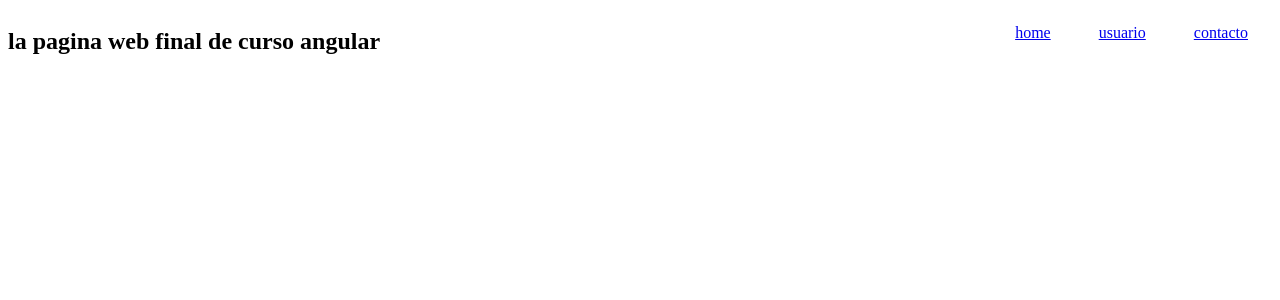
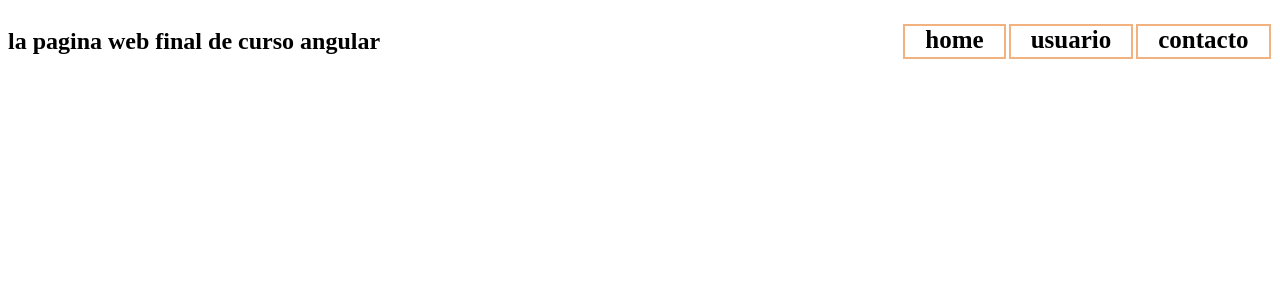
Before and after one commit to fimovol/final-angular, an Angular app: page / in a window 1280 px wide. Shown: the top 300 px of the page. Built offline with nearby package versions, Linux system fonts and the light colour scheme.

Commit message:
feat(navbar): add style css hover and more

```diff
--- a/src/app/principal/navbar/navbar.component.css
+++ b/src/app/principal/navbar/navbar.component.css
@@ -1,3 +1,10 @@
+*{
+    --color-verde: #06945b;
+    --color-verde-claro: #68e5a2;
+    --color-piel: #f1b280;
+    --color-azul: #395be0;
+    --color-amarillo: #fae053;
+}
 nav{
     display: flex;
     justify-content: space-between;
@@ -7,5 +14,28 @@ ul{
     list-style: none;
 }
 ul li{
-    margin: 0px 24px;
+    padding: 0px 20px;
+    margin: 0px 1.5px;
+    border: 2px solid var(--color-piel);
+    /* background-color: var(--color-azul); */
+    transition: all 0.4s ease-in-out;
 }
+ul li:hover{
+    background-color: var(--color-piel);
+    cursor: pointer;
+}
+a{
+    font-weight: 600;
+    text-decoration: none;
+    font-size: 25px;
+    user-select: none;
+    color: black;
+}
+a:link {
+    text-decoration: none;
+    color: black;
+}
+a:visited {
+    text-decoration: none;
+    color: black;
+}
```
